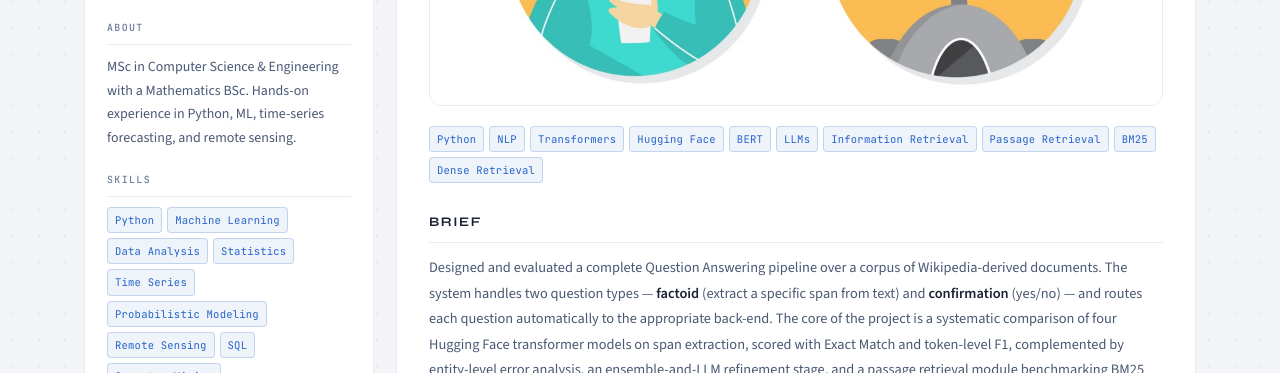
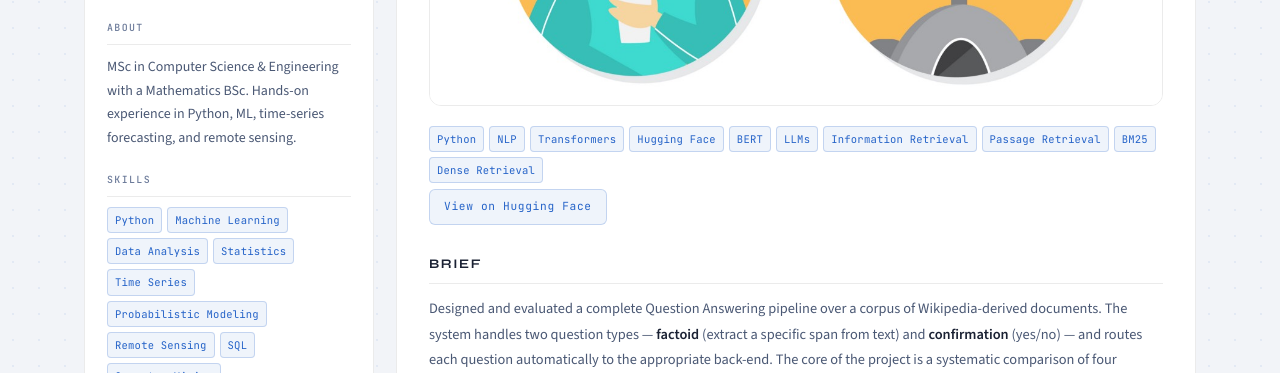
Before and after one commit to lpoly/lpoly.github.io, a plain HTML site: page projects/qa-system.html in a window 1280 px wide. Shown: the part 427-800 px from the top of the page. Drawn offline with nearby package versions, Linux system fonts and the light colour scheme.

Commit message:
Added hugging face buttons

```diff
--- a/projects/qa-system.html
+++ b/projects/qa-system.html
@@ -46,6 +46,10 @@
         <span class="tag">Passage Retrieval</span>
         <span class="tag">BM25</span>
         <span class="tag">Dense Retrieval</span>
+      </div>
+
+      <div class="project-link-row">
+        <a href="https://huggingface.co/spaces/lpoly/CV_RAG" target="_blank" rel="noopener" class="project-link-btn">View on Hugging Face</a>
       </div>
 
       <h3>Brief</h3>
--- a/style.css
+++ b/style.css
@@ -414,6 +414,32 @@ body::before {
   margin: 18px 0 10px;
 }
 
+.project-link-row {
+  margin: 6px 0 14px;
+}
+
+.project-link-btn {
+  display: inline-flex;
+  align-items: center;
+  gap: 6px;
+  font-family: var(--ff-mono);
+  font-size: 0.7rem;
+  letter-spacing: 0.06em;
+  color: var(--accent);
+  border: 1px solid var(--border-warm);
+  background: var(--accent-soft);
+  border-radius: var(--radius-sm);
+  padding: 7px 14px;
+  text-decoration: none;
+  transition: background 0.18s, border-color 0.18s;
+}
+
+.project-link-btn:hover {
+  background: var(--accent-glow);
+  border-color: var(--accent);
+  text-decoration: none;
+}
+
 .details-block p { font-size: 0.9rem; color: var(--text-mid); line-height: 1.78; margin-bottom: 12px; }
 .details-block p strong { color: var(--text); font-weight: 600; }
 .details-block p em { font-style: italic; }
```
Also changed, not shown: projects/pv-production.html (+4 -0 lines).
